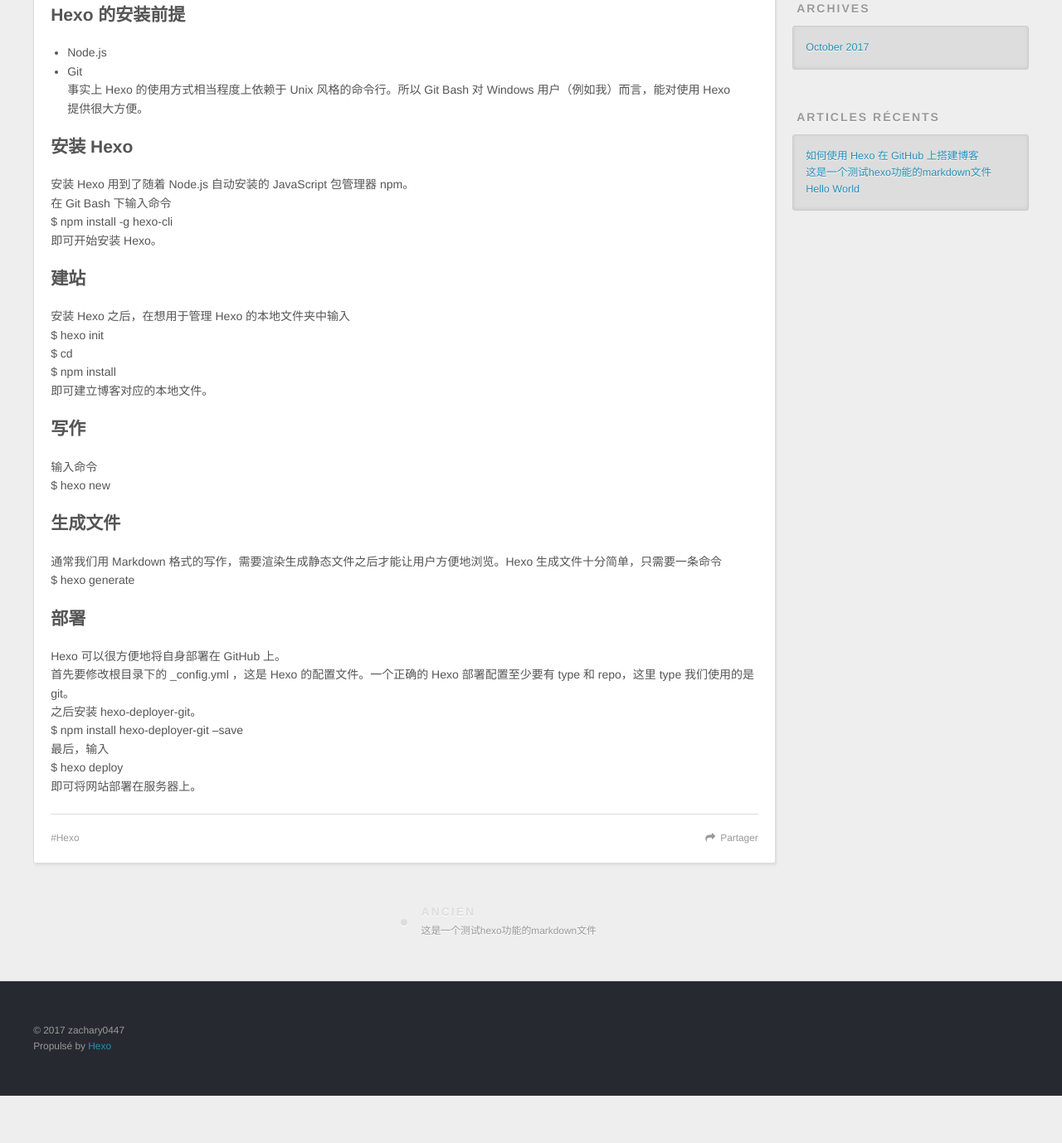
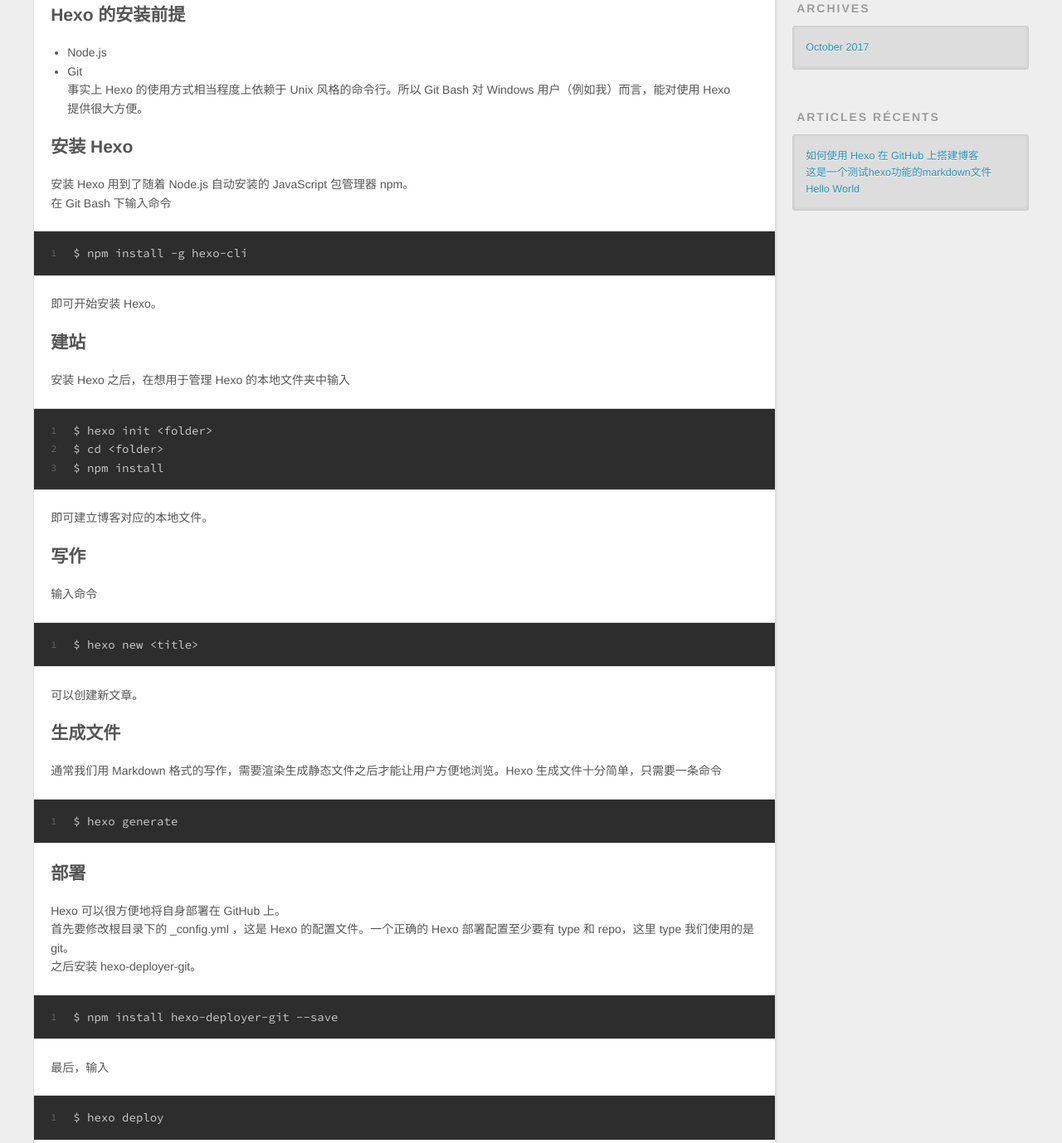
Before and after one commit to zachary0447/zachary0447.github.io, a plain HTML site: page 2017/10/12/Use_Hexo_On_Github/index.html in a window 1280 px wide. Shown: the part 629-2007 px from the top of the page at 83% size. Before the commit the page ends 1950 px from the top, so only its background shows below. Drawn offline with nearby package versions, Linux system fonts and the light colour scheme.

Commit message:
Site updated: 2017-10-12 14:10:09

```diff
--- a/2017/10/12/Use_Hexo_On_Github/index.html
+++ b/2017/10/12/Use_Hexo_On_Github/index.html
@@ -12,7 +12,7 @@
 <meta property="og:url" content="http://yoursite.com/2017/10/12/Use_Hexo_On_Github/index.html">
 <meta property="og:site_name" content="Hexo测试">
 <meta property="og:description" content="写博客对学习有很多好处。写博客的过程能让你更清晰地审视自己的学习经历，弄清每一个细节；同时，还能锻炼你的语言表达能力；随时记录自己的收获，还能获得成就感。 什么是 Hexo？Hexo 是一个快速、简洁且高效的博客框架。Hexo 使用 Markdown（或其他渲染引擎）解析文章，在几秒内，即可利用靓丽的主题生成静态网页。 Hexo 的安装前提 Node.js Git事实上 Hexo 的使用方式相当程">
-<meta property="og:updated_time" content="2017-10-12T06:05:29.974Z">
+<meta property="og:updated_time" content="2017-10-12T06:09:58.429Z">
 <meta name="twitter:card" content="summary">
 <meta name="twitter:title" content="如何使用 Hexo 在 GitHub 上搭建博客">
 <meta name="twitter:description" content="写博客对学习有很多好处。写博客的过程能让你更清晰地审视自己的学习经历，弄清每一个细节；同时，还能锻炼你的语言表达能力；随时记录自己的收获，还能获得成就感。 什么是 Hexo？Hexo 是一个快速、简洁且高效的博客框架。Hexo 使用 Markdown（或其他渲染引擎）解析文章，在几秒内，即可利用靓丽的主题生成静态网页。 Hexo 的安装前提 Node.js Git事实上 Hexo 的使用方式相当程">
@@ -92,16 +92,21 @@
 <li>Node.js</li>
 <li>Git<br>事实上 Hexo 的使用方式相当程度上依赖于 Unix 风格的命令行。所以 Git Bash 对 Windows 用户（例如我）而言，能对使用 Hexo 提供很大方便。</li>
 </ul>
-<h2 id="安装-Hexo"><a href="#安装-Hexo" class="headerlink" title="安装 Hexo"></a>安装 Hexo</h2><p>安装 Hexo 用到了随着 Node.js 自动安装的 JavaScript 包管理器 npm。<br>在 Git Bash 下输入命令<br>    $ npm install -g hexo-cli<br>即可开始安装 Hexo。</p>
-<h2 id="建站"><a href="#建站" class="headerlink" title="建站"></a>建站</h2><p>安装 Hexo 之后，在想用于管理 Hexo 的本地文件夹中输入<br>    $ hexo init <folder><br>    $ cd <folder><br>    $ npm install<br>即可建立博客对应的本地文件。</folder></folder></p>
-<h2 id="写作"><a href="#写作" class="headerlink" title="写作"></a>写作</h2><p>输入命令<br>    $ hexo new <title><br>可以创建新文章。</title></p>
-<h2 id="生成文件"><a href="#生成文件" class="headerlink" title="生成文件"></a>生成文件</h2><p>通常我们用 Markdown 格式的写作，需要渲染生成静态文件之后才能让用户方便地浏览。Hexo 生成文件十分简单，只需要一条命令<br>    $ hexo generate</p>
-<h2 id="部署"><a href="#部署" class="headerlink" title="部署"></a>部署</h2><p>Hexo 可以很方便地将自身部署在 GitHub 上。<br>首先要修改根目录下的 _config.yml ，这是 Hexo 的配置文件。一个正确的 Hexo 部署配置至少要有 type 和 repo，这里 type 我们使用的是 git。<br>之后安装 hexo-deployer-git。<br>    $ npm install hexo-deployer-git –save<br>最后，输入<br>    $ hexo deploy<br>即可将网站部署在服务器上。</p>
+<h2 id="安装-Hexo"><a href="#安装-Hexo" class="headerlink" title="安装 Hexo"></a>安装 Hexo</h2><p>安装 Hexo 用到了随着 Node.js 自动安装的 JavaScript 包管理器 npm。<br>在 Git Bash 下输入命令<br><figure class="highlight plain"><table><tr><td class="gutter"><pre><div class="line">1</div></pre></td><td class="code"><pre><div class="line">$ npm install -g hexo-cli</div></pre></td></tr></table></figure></p>
+<p>即可开始安装 Hexo。</p>
+<h2 id="建站"><a href="#建站" class="headerlink" title="建站"></a>建站</h2><p>安装 Hexo 之后，在想用于管理 Hexo 的本地文件夹中输入<br><figure class="highlight plain"><table><tr><td class="gutter"><pre><div class="line">1</div><div class="line">2</div><div class="line">3</div></pre></td><td class="code"><pre><div class="line">$ hexo init &lt;folder&gt;</div><div class="line">$ cd &lt;folder&gt;</div><div class="line">$ npm install</div></pre></td></tr></table></figure></p>
+<p>即可建立博客对应的本地文件。</p>
+<h2 id="写作"><a href="#写作" class="headerlink" title="写作"></a>写作</h2><p>输入命令<br><figure class="highlight plain"><table><tr><td class="gutter"><pre><div class="line">1</div></pre></td><td class="code"><pre><div class="line">$ hexo new &lt;title&gt;</div></pre></td></tr></table></figure></p>
+<p>可以创建新文章。</p>
+<h2 id="生成文件"><a href="#生成文件" class="headerlink" title="生成文件"></a>生成文件</h2><p>通常我们用 Markdown 格式的写作，需要渲染生成静态文件之后才能让用户方便地浏览。Hexo 生成文件十分简单，只需要一条命令<br><figure class="highlight plain"><table><tr><td class="gutter"><pre><div class="line">1</div></pre></td><td class="code"><pre><div class="line">$ hexo generate</div></pre></td></tr></table></figure></p>
+<h2 id="部署"><a href="#部署" class="headerlink" title="部署"></a>部署</h2><p>Hexo 可以很方便地将自身部署在 GitHub 上。<br>首先要修改根目录下的 _config.yml ，这是 Hexo 的配置文件。一个正确的 Hexo 部署配置至少要有 type 和 repo，这里 type 我们使用的是 git。<br>之后安装 hexo-deployer-git。<br><figure class="highlight plain"><table><tr><td class="gutter"><pre><div class="line">1</div></pre></td><td class="code"><pre><div class="line">$ npm install hexo-deployer-git --save</div></pre></td></tr></table></figure></p>
+<p>最后，输入<br><figure class="highlight plain"><table><tr><td class="gutter"><pre><div class="line">1</div></pre></td><td class="code"><pre><div class="line">$ hexo deploy</div></pre></td></tr></table></figure></p>
+<p>即可将网站部署在服务器上。</p>
 
 
     </div>
     <footer class="article-footer">
-      <a data-url="http://yoursite.com/2017/10/12/Use_Hexo_On_Github/" data-id="cj8o28sf4000010uogekds4tx" class="article-share-link">Partager</a>
+      <a data-url="http://yoursite.com/2017/10/12/Use_Hexo_On_Github/" data-id="cj8o2ejb000019wuo4zkn6fvy" class="article-share-link">Partager</a>
 
 
   <ul class="article-tag-list"><li class="article-tag-list-item"><a class="article-tag-list-link" href="/tags/Hexo/">Hexo</a></li></ul>
```
Also changed, not shown: 2017/10/12/hello-world/index.html (+1 -1 lines), 2017/10/12/hexo-test/index.html (+1 -1 lines), index.html (+13 -8 lines).
